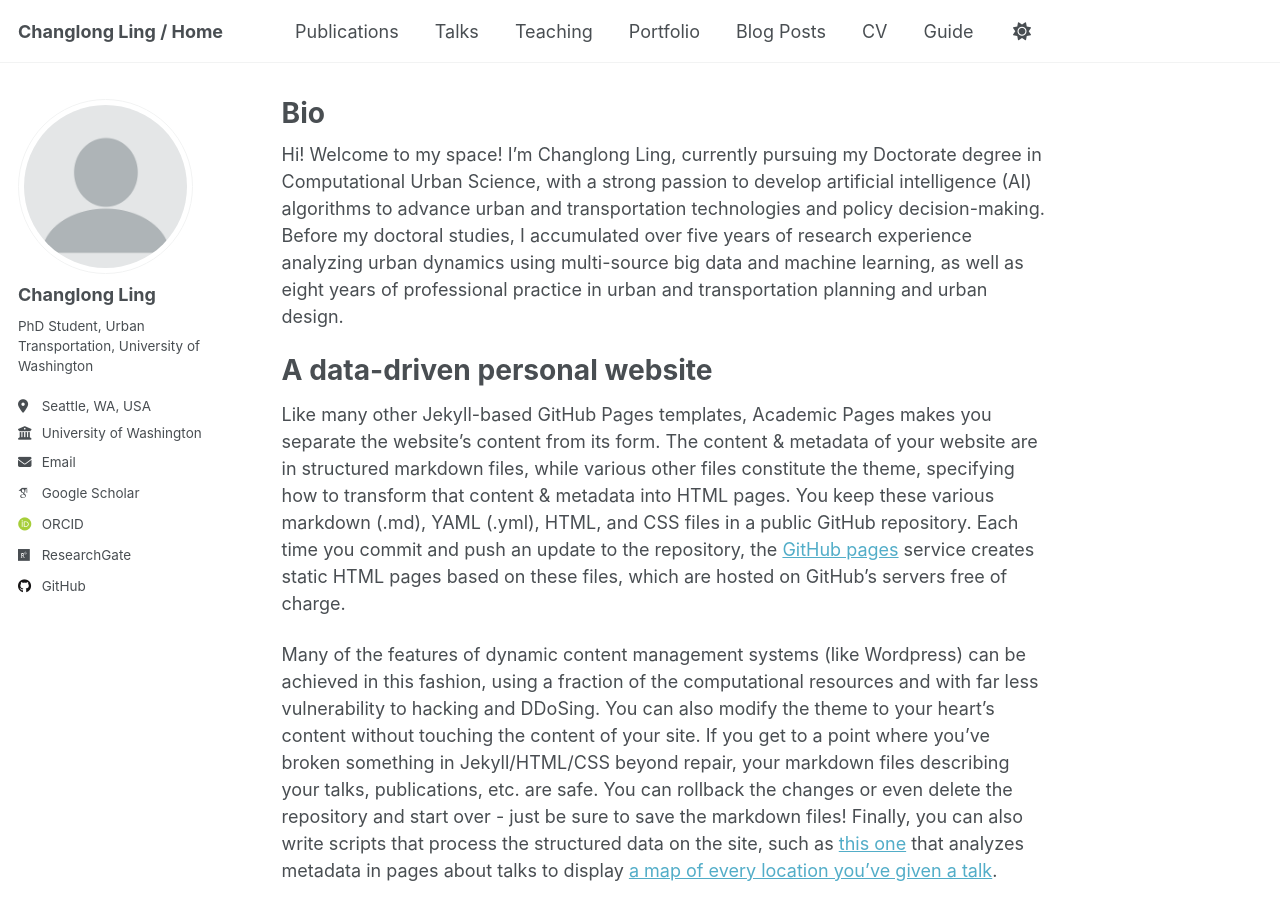
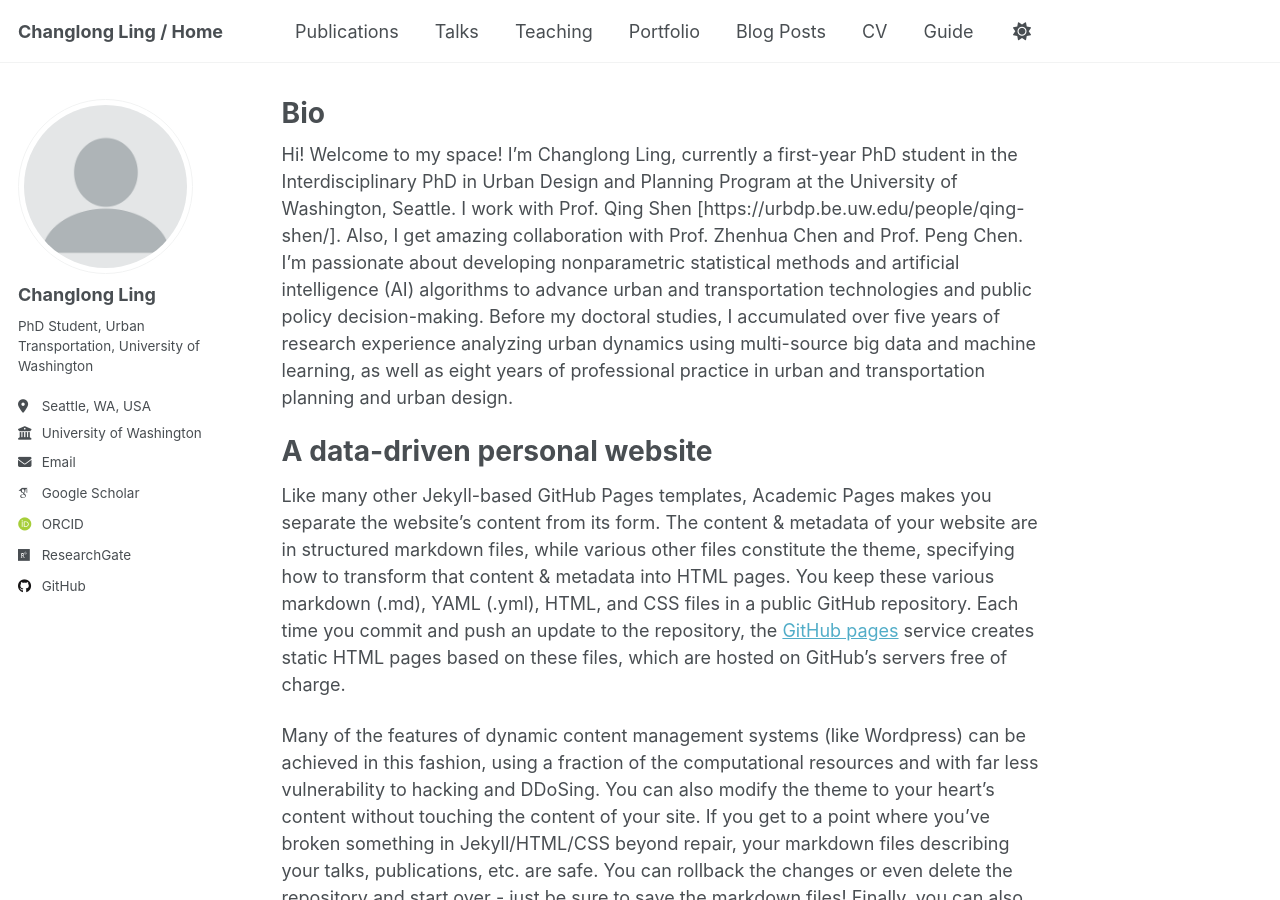
Before and after one commit to ChanglongLing/changlongling.github.io, a Jekyll site: the page built from _pages/about.md, in a window 1280 px wide and 900 px high. Built offline with Jekyll 4.4.1, drawn with Linux system fonts in a browser that asks for light colours; some web fonts are replaced.

Commit message:
Update about.md

```diff
--- a/_pages/about.md
+++ b/_pages/about.md
@@ -7,7 +7,8 @@ redirect_from:
   - /about.html
 ---
 
-Hi! Welcome to my space! I'm Changlong Ling, currently pursuing my Doctorate degree in Computational Urban Science, with a strong passion to develop artificial intelligence (AI) algorithms to advance urban and transportation technologies and policy decision-making. Before my doctoral studies, I accumulated over five years of research experience analyzing urban dynamics using multi-source big data and machine learning, as well as eight years of professional practice in urban and transportation planning and urban design.
+Hi! Welcome to my space!
+I'm Changlong Ling, currently a first-year PhD student in the Interdisciplinary PhD in Urban Design and Planning Program at the University of Washington, Seattle. I work with Prof. Qing Shen [https://urbdp.be.uw.edu/people/qing-shen/]. Also, I get amazing collaboration with Prof. Zhenhua Chen and Prof. Peng Chen. I'm passionate about developing nonparametric statistical methods and artificial intelligence (AI) algorithms to advance urban and transportation technologies and public policy decision-making. Before my doctoral studies, I accumulated over five years of research experience analyzing urban dynamics using multi-source big data and machine learning, as well as eight years of professional practice in urban and transportation planning and urban design.
 
 A data-driven personal website
 ======
```
